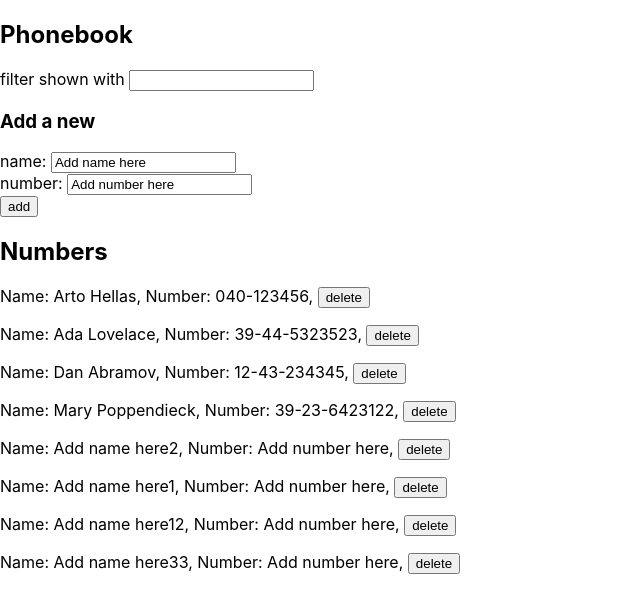
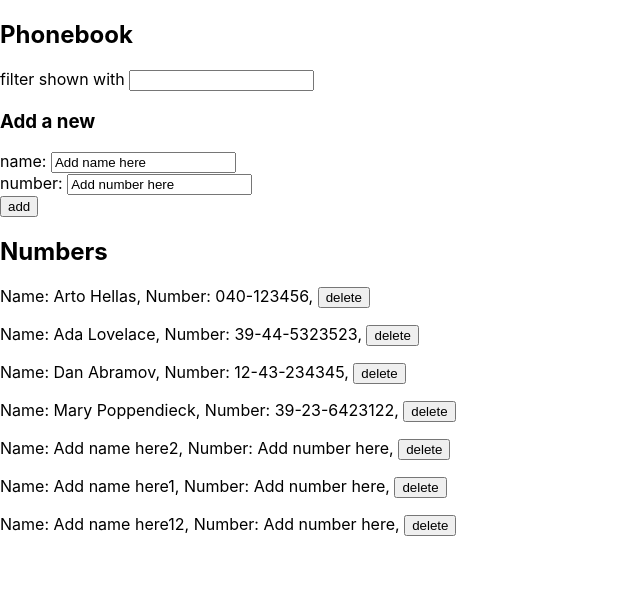
Before and after one commit to bryantt23/phonebook, a React (Create React App) app: page / in a window 1280 px wide. Shown: the top 612 px of the page, without its empty margins (0-640 px from the left). Built offline with nearby package versions, Linux system fonts and the light colour scheme; data requests are answered from the project's data file.

Commit message:
Send error if trying to update number for person that was deleted

```diff
--- a/db.json
+++ b/db.json
@@ -34,11 +34,6 @@
       "name": "Add name here12",
       "number": "Add number here",
       "id": 1611380644238
-    },
-    {
-      "name": "Add name here33",
-      "number": "Add number here",
-      "id": 1611380649506
     }
   ]
 }
--- a/src/PersonForm.js
+++ b/src/PersonForm.js
@@ -38,6 +38,13 @@ export default function PersonForm({ persons, setPersons }) {
           }, 5000);
         } catch (error) {
           console.log(curPerson);
+          setMessage(
+            `Information of ${curPerson.name} has already been removed from server`
+          );
+          setClassStyle('error');
+          setTimeout(() => {
+            setMessage(null);
+          }, 5000);
           console.log(error);
         }
 
@@ -64,7 +71,7 @@ export default function PersonForm({ persons, setPersons }) {
         setClassStyle('success');
         setTimeout(() => {
           setMessage(null);
-        }, 15000);
+        }, 5000);
       })
       .catch(err => {
         console.log(err);
```
Also changed, not shown: 1 other file (tests, documents, lock files or other folders).
